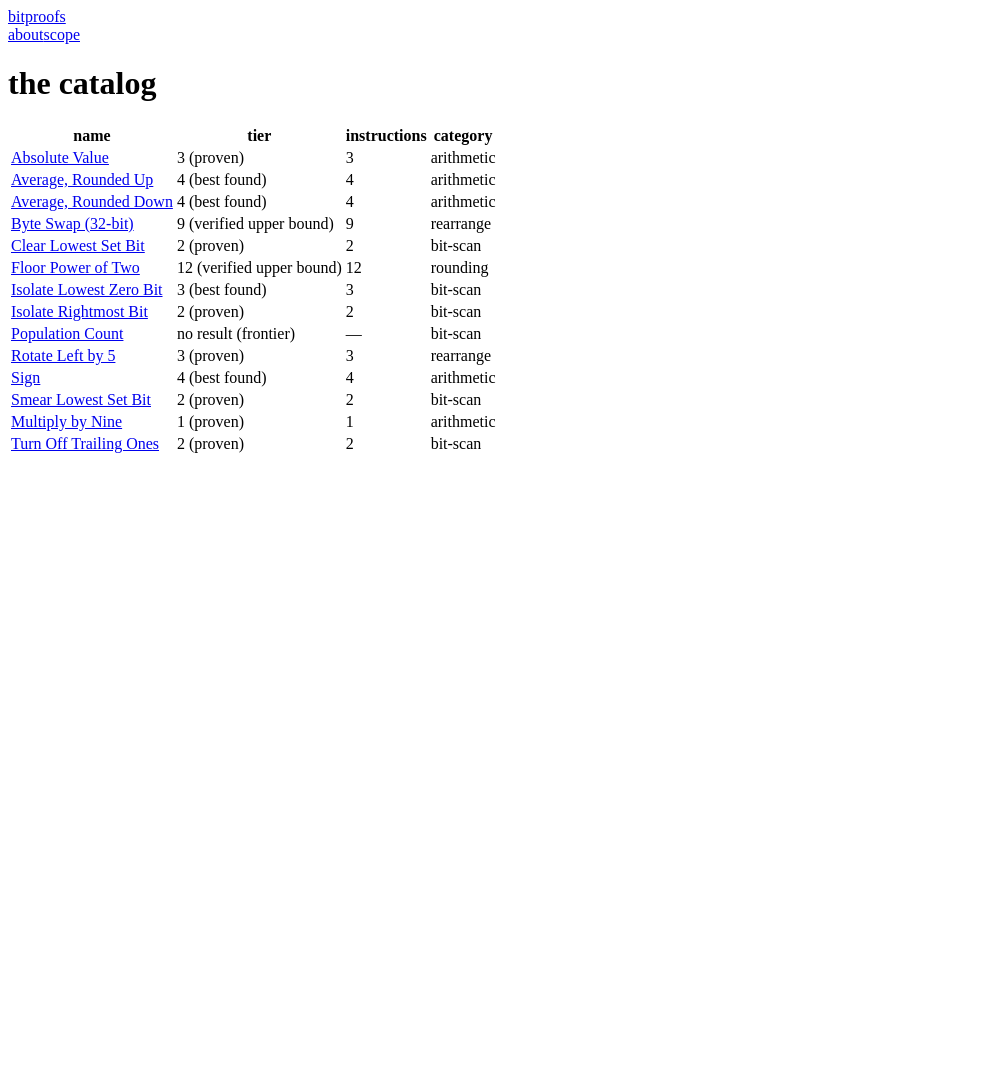
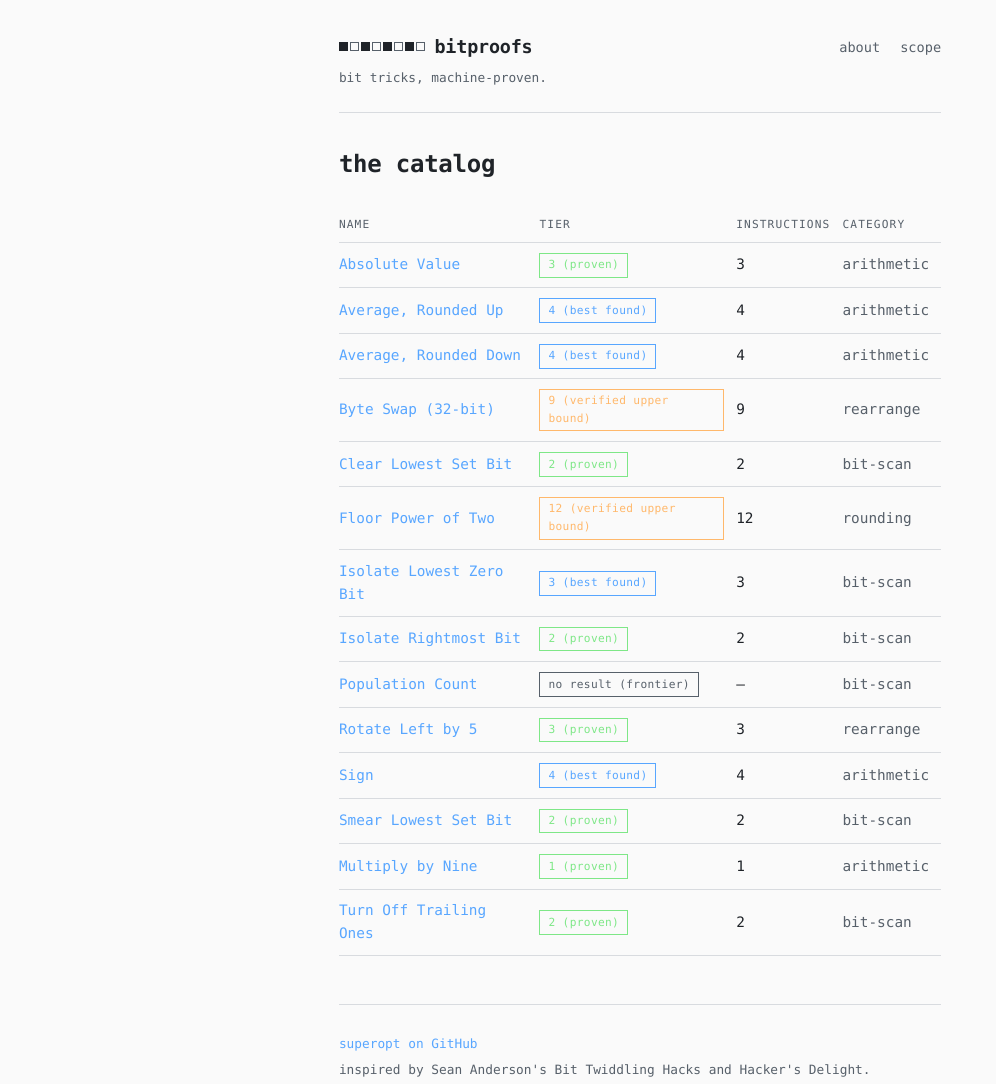
Before and after one commit to festivixy/bitproofs, a website built with Vite: page index.html in a window 1280 px wide. Shown: the top 1084 px of the page, without its empty margins (0-996 px from the left). Before the commit the page ends 800 px from the top, so only its background shows below. Built offline with nearby package versions, Linux system fonts and the light colour scheme.

Commit message:
feat: brand styling

```diff
--- a/index.html
+++ b/index.html
@@ -2,7 +2,8 @@
 <html>
   <head>
     <meta charset="utf-8" />
-    <title>bitproofs spike</title>
+    <meta name="viewport" content="width=device-width, initial-scale=1" />
+    <title>bitproofs — bit tricks, machine-proven</title>
     <script src="./coi-serviceworker.min.js"></script>
     <script src="./z3-built.js"></script>
   </head>
--- a/src/main.ts
+++ b/src/main.ts
@@ -1,7 +1,9 @@
+import "./style.css";
 import { CatalogEntry, loadCatalog } from "./catalog";
 import {
   renderAbout,
   renderEntry,
+  renderFooter,
   renderHeader,
   renderList,
   renderPlaygroundStub,
@@ -61,47 +63,43 @@ function renderBattery(): HTMLElement {
   return el;
 }
 
-function route(): void {
-  app.innerHTML = "";
-  app.appendChild(renderHeader());
-
-  const hash = location.hash || "#/";
-
+function renderContent(hash: string): HTMLElement {
   if (hash === "#/" || hash === "") {
-    app.appendChild(renderList(entries));
-    return;
+    return renderList(entries);
   }
 
   if (hash === "#/about") {
-    app.appendChild(renderAbout());
-    return;
+    return renderAbout();
   }
 
   if (hash === "#/scope") {
-    app.appendChild(renderScope());
-    return;
+    return renderScope();
   }
 
   if (hash === "#/battery") {
-    app.appendChild(renderBattery());
-    return;
+    return renderBattery();
   }
 
   const entryMatch = hash.match(/^#\/e\/(.+)$/);
   if (entryMatch) {
     const entry = findEntry(entryMatch[1]);
-    app.appendChild(entry ? renderEntry(entry) : renderNotFound());
-    return;
+    return entry ? renderEntry(entry) : renderNotFound();
   }
 
   const playMatch = hash.match(/^#\/play\/(.+)$/);
   if (playMatch) {
     const entry = findEntry(playMatch[1]);
-    app.appendChild(entry ? renderPlaygroundStub(entry) : renderNotFound());
-    return;
+    return entry ? renderPlaygroundStub(entry) : renderNotFound();
   }
 
-  app.appendChild(renderNotFound());
+  return renderNotFound();
+}
+
+function route(): void {
+  app.innerHTML = "";
+  app.appendChild(renderHeader());
+  app.appendChild(renderContent(location.hash || "#/"));
+  app.appendChild(renderFooter());
 }
 
 window.addEventListener("hashchange", route);
--- a/src/pages.ts
+++ b/src/pages.ts
@@ -108,15 +108,40 @@ function renderExampleTable(entry: CatalogEntry): HTMLTableElement {
   return table;
 }
 
+function renderRegister(): HTMLSpanElement {
+  const register = document.createElement("span");
+  register.className = "register";
+  for (let i = 0; i < 8; i++) {
+    const bit = document.createElement("span");
+    bit.className = `bit ${i % 2 === 0 ? "bit-set" : "bit-clear"}`;
+    register.appendChild(bit);
+  }
+  return register;
+}
+
 export function renderHeader(): HTMLElement {
   const header = document.createElement("header");
   header.className = "site-header";
 
+  const brandBlock = document.createElement("div");
+  brandBlock.className = "brand-block";
+
   const brand = document.createElement("a");
   brand.className = "brand";
   brand.href = "#/";
-  brand.textContent = "bitproofs";
-  header.appendChild(brand);
+  brand.appendChild(renderRegister());
+  const wordmark = document.createElement("span");
+  wordmark.className = "wordmark";
+  wordmark.textContent = "bitproofs";
+  brand.appendChild(wordmark);
+  brandBlock.appendChild(brand);
+
+  const tagline = document.createElement("p");
+  tagline.className = "tagline";
+  tagline.textContent = "bit tricks, machine-proven.";
+  brandBlock.appendChild(tagline);
+
+  header.appendChild(brandBlock);
 
   const nav = document.createElement("nav");
   const aboutLink = document.createElement("a");
@@ -130,6 +155,30 @@ export function renderHeader(): HTMLElement {
   header.appendChild(nav);
 
   return header;
+}
+
+export function renderFooter(): HTMLElement {
+  const footer = document.createElement("footer");
+  footer.className = "site-footer";
+
+  const links = document.createElement("p");
+  const repoLink = document.createElement("a");
+  repoLink.href = SUPEROPT_REPO;
+  repoLink.textContent = "superopt on GitHub";
+  links.appendChild(repoLink);
+  footer.appendChild(links);
+
+  const credit = document.createElement("p");
+  credit.className = "dim";
+  credit.textContent = "inspired by Sean Anderson's Bit Twiddling Hacks and Hacker's Delight.";
+  footer.appendChild(credit);
+
+  const claim = document.createElement("p");
+  claim.className = "dim";
+  claim.textContent = "every claim on this site is checked by Z3; the engine is open source.";
+  footer.appendChild(claim);
+
+  return footer;
 }
 
 export function renderList(entries: CatalogEntry[]): HTMLElement {
--- /dev/null
+++ b/src/style.css
@@ -0,0 +1,364 @@
+:root {
+  --bg: #000000;
+  --ink: #ececec;
+  --dim: #6e7681;
+  --blue: #58a6ff;
+  --orange: #ffb86b;
+  --magenta: #ff7ee3;
+  --green: #7ee787;
+  --rule: #262a2f;
+  --font-mono: "Consolas", "SF Mono", "Cascadia Code", monospace;
+  --measure: 72ch;
+}
+
+@media (prefers-color-scheme: light) {
+  :root {
+    --bg: #fafafa;
+    --ink: #1f2328;
+    --dim: #57606a;
+    --rule: #d8dbdf;
+  }
+}
+
+* {
+  box-sizing: border-box;
+}
+
+html {
+  color-scheme: dark light;
+}
+
+body {
+  margin: 0;
+  background: var(--bg);
+  color: var(--ink);
+  font-family: var(--font-mono);
+  font-size: 15px;
+  line-height: 1.6;
+  -webkit-font-smoothing: antialiased;
+}
+
+#app {
+  max-width: var(--measure);
+  margin: 0 auto;
+  padding: 0 1.5rem 4rem;
+}
+
+a {
+  color: var(--blue);
+  text-decoration: none;
+}
+
+a:hover {
+  text-decoration: underline;
+}
+
+a:focus-visible,
+button:focus-visible {
+  outline: 1px solid var(--blue);
+  outline-offset: 2px;
+}
+
+h1,
+h2 {
+  font-family: var(--font-mono);
+  font-weight: 700;
+  margin: 0;
+}
+
+h1 {
+  font-size: 1.5rem;
+  letter-spacing: -0.01em;
+}
+
+h2 {
+  font-size: 0.75rem;
+  text-transform: uppercase;
+  letter-spacing: 0.12em;
+  color: var(--dim);
+  border-top: 1px solid var(--rule);
+  padding-top: 2rem;
+  margin-top: 2rem;
+}
+
+p {
+  margin: 0.75rem 0;
+}
+
+.dim {
+  color: var(--dim);
+}
+
+/* header */
+
+.site-header {
+  display: flex;
+  align-items: flex-start;
+  justify-content: space-between;
+  gap: 1.5rem;
+  padding: 2rem 0 1.5rem;
+  border-bottom: 1px solid var(--rule);
+  margin-bottom: 2rem;
+  flex-wrap: wrap;
+}
+
+.brand-block {
+  display: flex;
+  flex-direction: column;
+  gap: 0.4rem;
+}
+
+.brand {
+  display: inline-flex;
+  align-items: center;
+  gap: 0.6rem;
+  color: var(--ink);
+}
+
+.brand:hover {
+  text-decoration: none;
+}
+
+.wordmark {
+  font-size: 1.15rem;
+  font-weight: 700;
+  letter-spacing: -0.01em;
+}
+
+.tagline {
+  margin: 0;
+  color: var(--dim);
+  font-size: 0.8rem;
+}
+
+.register {
+  display: inline-flex;
+  gap: 2px;
+}
+
+.bit {
+  width: 9px;
+  height: 9px;
+  border: 1px solid var(--dim);
+}
+
+.bit-set {
+  background: var(--ink);
+  border-color: var(--ink);
+}
+
+.bit-clear {
+  background: transparent;
+}
+
+.brand:hover .bit-set:last-child {
+  animation: bit-flip 1.6s ease-in-out infinite;
+}
+
+@media (prefers-reduced-motion: reduce) {
+  .brand:hover .bit-set:last-child {
+    animation: none;
+  }
+}
+
+@keyframes bit-flip {
+  0%,
+  100% {
+    opacity: 1;
+  }
+  50% {
+    opacity: 0.25;
+  }
+}
+
+.site-header nav {
+  display: flex;
+  gap: 1.25rem;
+  padding-top: 0.3rem;
+}
+
+.site-header nav a {
+  color: var(--dim);
+  font-size: 0.85rem;
+}
+
+.site-header nav a:hover {
+  color: var(--blue);
+}
+
+/* footer */
+
+.site-footer {
+  margin-top: 3rem;
+  padding-top: 1.5rem;
+  border-top: 1px solid var(--rule);
+  font-size: 0.8rem;
+}
+
+.site-footer p {
+  margin: 0.35rem 0;
+}
+
+/* list page */
+
+.catalog-list h1 {
+  margin-bottom: 1.5rem;
+}
+
+.catalog-table {
+  width: 100%;
+  border-collapse: collapse;
+}
+
+.catalog-table th {
+  text-align: left;
+  font-size: 0.7rem;
+  text-transform: uppercase;
+  letter-spacing: 0.1em;
+  color: var(--dim);
+  font-weight: 400;
+  padding: 0.5rem 0.75rem 0.5rem 0;
+  border-bottom: 1px solid var(--rule);
+}
+
+.catalog-table td {
+  padding: 0.6rem 0.75rem 0.6rem 0;
+  border-bottom: 1px solid var(--rule);
+  font-size: 0.9rem;
+}
+
+.catalog-row:hover td {
+  color: var(--ink);
+  background: rgba(110, 118, 129, 0.08);
+}
+
+.catalog-table td:last-child,
+.catalog-table th:last-child {
+  color: var(--dim);
+}
+
+/* badges */
+
+.badge {
+  display: inline-block;
+  font-size: 0.7rem;
+  letter-spacing: 0.03em;
+  padding: 0.15rem 0.5rem;
+  border: 1px solid currentColor;
+}
+
+.badge-proven {
+  color: var(--green);
+}
+
+.badge-best {
+  color: var(--blue);
+}
+
+.badge-upper {
+  color: var(--orange);
+}
+
+.badge-none {
+  color: var(--dim);
+}
+
+/* entry page */
+
+.entry .description {
+  color: var(--dim);
+  max-width: 60ch;
+}
+
+.entry .badge {
+  margin-top: 0.5rem;
+}
+
+pre.program {
+  font-family: var(--font-mono);
+  font-size: 0.85rem;
+  line-height: 1.7;
+  background: rgba(110, 118, 129, 0.06);
+  border-left: 2px solid var(--dim);
+  padding: 0.9rem 1rem;
+  margin: 1rem 0 0;
+  overflow-x: auto;
+  white-space: pre;
+}
+
+.floor-note {
+  color: var(--green);
+  font-size: 0.85rem;
+}
+
+.floor-note::before {
+  content: "proof — ";
+  color: var(--dim);
+}
+
+.cost-note {
+  color: var(--orange);
+  font-size: 0.85rem;
+}
+
+.compiler-table,
+.example-table {
+  width: 100%;
+  border-collapse: collapse;
+  font-size: 0.85rem;
+  margin-top: 0.75rem;
+}
+
+.compiler-table th,
+.example-table th {
+  text-align: left;
+  font-size: 0.7rem;
+  text-transform: uppercase;
+  letter-spacing: 0.08em;
+  color: var(--dim);
+  font-weight: 400;
+  padding: 0.4rem 0.75rem 0.4rem 0;
+  border-bottom: 1px solid var(--rule);
+}
+
+.compiler-table td,
+.example-table td {
+  padding: 0.4rem 0.75rem 0.4rem 0;
+  border-bottom: 1px solid var(--rule);
+}
+
+.derive-link,
+.back-link {
+  display: inline-block;
+  margin-top: 2rem;
+  margin-right: 1.5rem;
+}
+
+.back-link {
+  color: var(--dim);
+  font-size: 0.85rem;
+}
+
+.back-link:hover {
+  color: var(--blue);
+}
+
+/* battery */
+
+.battery pre {
+  font-family: var(--font-mono);
+  font-size: 0.85rem;
+  line-height: 1.6;
+  white-space: pre-wrap;
+}
+
+/* misc pages */
+
+.about p,
+.scope p {
+  max-width: 60ch;
+}
+
+.playground-stub {
+  color: var(--dim);
+}
--- a/tsconfig.json
+++ b/tsconfig.json
@@ -8,7 +8,7 @@
     "resolveJsonModule": true,
     "isolatedModules": true,
     "noEmit": true,
-    "types": ["node"]
+    "types": ["node", "vite/client"]
   },
   "include": ["src", "tests"]
 }
```
